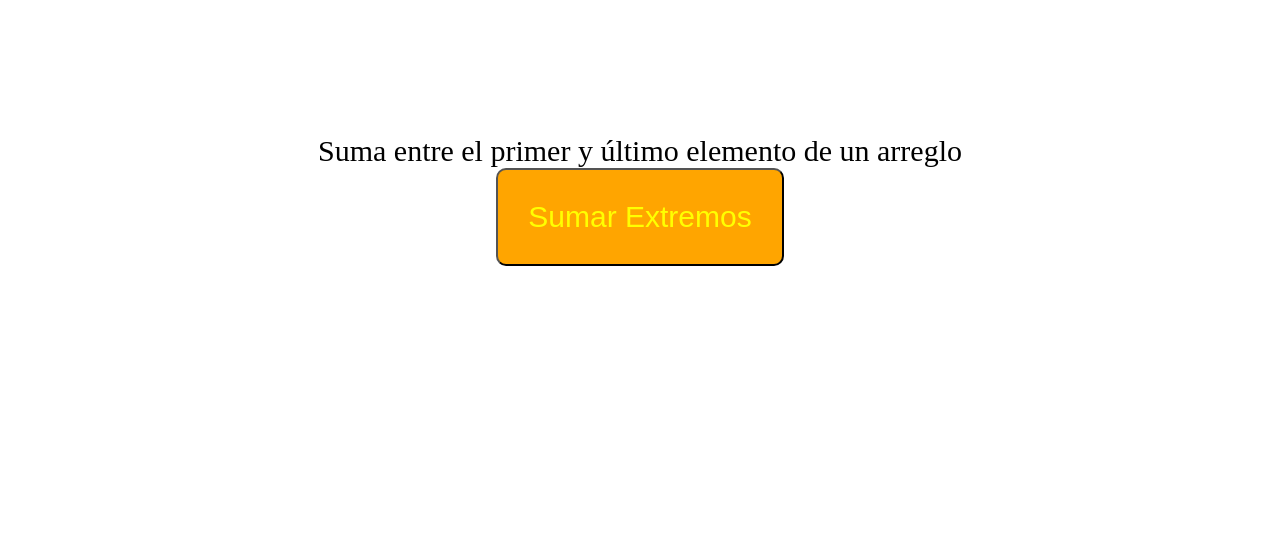
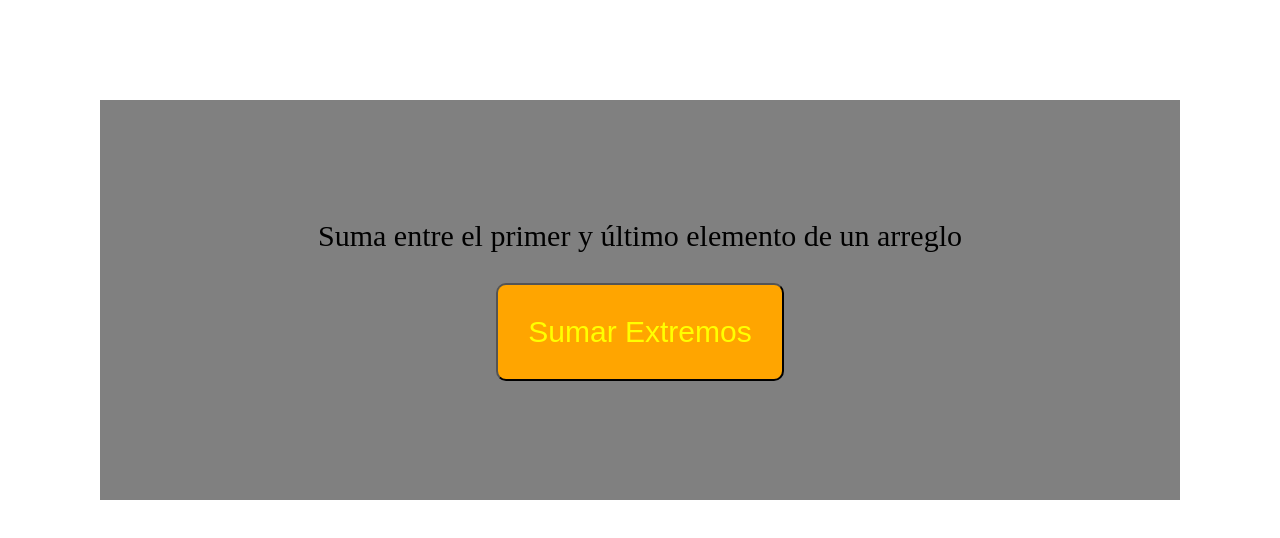
Before and after one commit to AngelNavea/desarrollo_app_web, a plain HTML site: page js/02 arrays/ejercicio 2/index.html in a window 1280 px wide. Drawn offline with Linux system fonts and the light colour scheme.

Commit message:
backgraundcolor

```diff
--- a/js/02 arrays/01 ejercucio ejemplo/style.css
+++ b/js/02 arrays/01 ejercucio ejemplo/style.css
@@ -11,6 +11,8 @@
     flex-direction: column;
     align-items: center;
     justify-content: center;
+    background-color: gray;
+    margin: 100px;
 }
 
 .container button{
@@ -18,4 +20,5 @@
     padding: 30px;
     color: yellow;
     border-radius: 10px;
+    margin-top: 30px;
 }
--- a/js/02 arrays/ejercicio 1/style.css
+++ b/js/02 arrays/ejercicio 1/style.css
@@ -11,6 +11,8 @@
     flex-direction: column;
     align-items: center;
     justify-content: center;
+    background-color: gray;
+    margin: 100px;
 }
 
 .container button{
@@ -18,4 +20,5 @@
     padding: 30px;
     color: yellow;
     border-radius: 10px;
+    margin-top: 30px;
 }
--- a/js/02 arrays/ejercicio 2/style.css
+++ b/js/02 arrays/ejercicio 2/style.css
@@ -11,6 +11,8 @@
     flex-direction: column;
     align-items: center;
     justify-content: center;
+    background-color: gray;
+    margin: 100px;
 }
 
 .container button{
@@ -18,4 +20,5 @@
     padding: 30px;
     color: yellow;
     border-radius: 10px;
+    margin-top: 30px;
 }
--- a/js/02 arrays/ejercicio 3/style.css
+++ b/js/02 arrays/ejercicio 3/style.css
@@ -11,6 +11,8 @@
     flex-direction: column;
     align-items: center;
     justify-content: center;
+    background-color: gray;
+    margin: 100px;
 }
 
 .container button{
@@ -18,4 +20,5 @@
     padding: 30px;
     color: yellow;
     border-radius: 10px;
+    margin-top: 30px;
 }
--- a/js/02 arrays/ejercicio 4/style.css
+++ b/js/02 arrays/ejercicio 4/style.css
@@ -11,6 +11,8 @@
     flex-direction: column;
     align-items: center;
     justify-content: center;
+    background-color: gray;
+    margin: 100px;
 }
 
 .container button{
@@ -18,4 +20,5 @@
     padding: 30px;
     color: yellow;
     border-radius: 10px;
+    margin-top: 30px;
 }
--- a/js/02 arrays/ejercicio 5/style.css
+++ b/js/02 arrays/ejercicio 5/style.css
@@ -11,6 +11,8 @@
     flex-direction: column;
     align-items: center;
     justify-content: center;
+    background-color: gray;
+    margin: 100px;
 }
 
 .container button{
@@ -18,4 +20,5 @@
     padding: 30px;
     color: yellow;
     border-radius: 10px;
+    margin-top: 30px;
 }
--- a/js/ejercicio 2.5/script.js
+++ b/js/ejercicio 2.5/script.js
@@ -1,5 +1,4 @@
 function diferenciaCentroExtremos() {
-    let numeros =[5,7,4,2,6,2,8]
-    let suma_y_resta = (numeros[0]+ numeros[numeros.length-1])-numeros[3]
-    alert("al sumar el primer y ultimo numero y despues restarlo al numero de en medio nos da : \n" + suma_y_resta);
+    let palabras = ["Juan", "corre", "rápidamente", "feliz", "parque"];
+    alert();
 }
--- a/js/ejercicio 2.5/style.css
+++ b/js/ejercicio 2.5/style.css
@@ -4,7 +4,7 @@
     font-size: 30px;
 }
 
-.container{
+.container {
     height: 200px;
     padding: 100px;
     display: flex;
@@ -14,8 +14,8 @@
 }
 
 .container button{
-    background-color: orange;
+    background-color: blue;
     padding: 30px;
-    color: yellow;
+    color:  yellow;
     border-radius: 10px;
 }
```
Also changed, not shown: js/ejercicio 2.5/index.html (+12 -4 lines).
